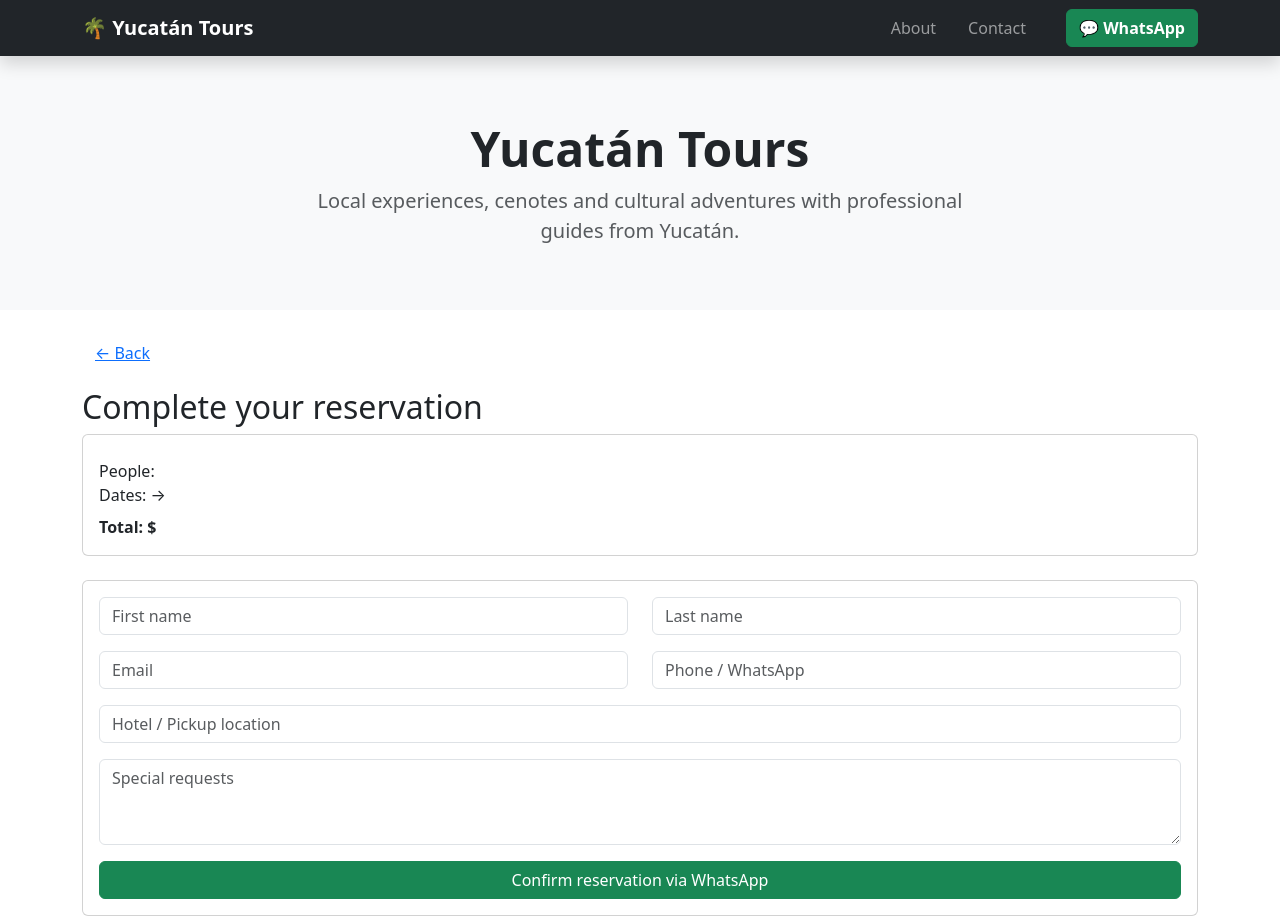
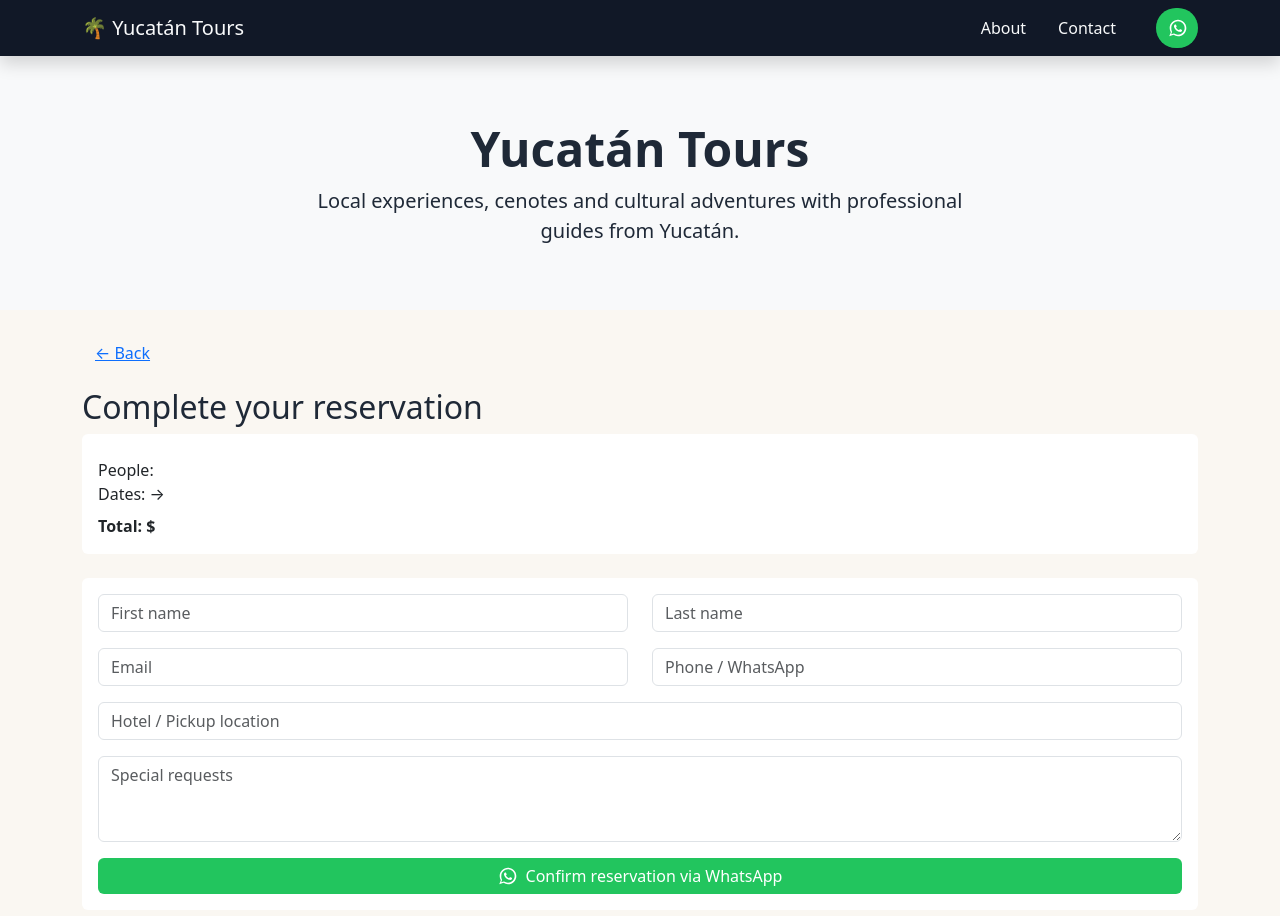
Before and after one commit to Adolfo0018/tours-landing, a React (Vite) app: page /checkout in a window 1280 px wide. Built offline with nearby package versions, Linux system fonts and the light colour scheme.

Commit message:
update header colors and whatsapp icon, also cards

```diff
--- a/src/components/AttractionCard.tsx
+++ b/src/components/AttractionCard.tsx
@@ -6,11 +6,14 @@ interface Props {
 }
 
 const AttractionCard = ({ data }: Props) => {
-
   const navigate = useNavigate();
 
   return (
-    <div className="card h-100 shadow-sm">
+    <div
+      className="card h-100 shadow-sm attraction-card"
+      onClick={() => navigate(`/tours/${data.slug}`)}
+      role="button"
+    >
       <img
         src={data.heroImage}
         className="card-img-top"
@@ -32,16 +35,8 @@ const AttractionCard = ({ data }: Props) => {
         )}
 
         <div className="mt-auto fw-semibold">
-          Normal price: ${data.price}
+          From ${data.price}
         </div>
-
-        <button
-          className="btn btn-primary btn-sm mt-2"
-          onClick={() => navigate(`/tours/${data.slug}`)}
-        >
-          View tour
-        </button>
-
       </div>
     </div>
   );
--- a/src/components/Header.tsx
+++ b/src/components/Header.tsx
@@ -4,7 +4,8 @@ const Header = () => {
   return (
     <header>
       {/* Navbar */}
-      <nav className="navbar navbar-expand-lg navbar-dark bg-dark fixed-top shadow">
+      <nav className="navbar navbar-expand-lg fixed-top shadow header-navbar">
+
         <div className="container">
           <a className="navbar-brand fw-bold">
             <Link className="nav-link" to="/">
@@ -40,9 +41,22 @@ const Header = () => {
                 <a
                   href="https://wa.me/529991140120?text=Hola%2C%20me%20gustaría%20recibir%20información%20sobre%20sus%20tours.%20Gracias."
                   target="_blank"
-                  className="btn btn-success fw-semibold ms-lg-3"
+                  className="whatsapp-btn ms-lg-3"
+                  aria-label="Contact on WhatsApp"
                 >
-                  💬 WhatsApp
+                  <span className="whatsapp-tooltip">Chat on WhatsApp</span>
+
+                  <svg
+                    className="whatsapp-icon"
+                    viewBox="0 0 32 32"
+                    width="20"
+                    height="20"
+                    fill="currentColor"
+                  >
+                    <path d="M16 2.667C8.64 2.667 2.667 8.64 2.667 16c0 2.347.64 4.64 1.867 6.667L2 29.333l6.88-2.453A13.25 13.25 0 0016 29.333C23.36 29.333 29.333 23.36 29.333 16S23.36 2.667 16 2.667zm0 24c-2.24 0-4.427-.587-6.347-1.707l-.453-.267-4.08 1.453 1.467-3.973-.293-.48A10.56 10.56 0 015.333 16C5.333 10.12 10.12 5.333 16 5.333S26.667 10.12 26.667 16 21.88 26.667 16 26.667zm5.827-7.787c-.32-.16-1.893-.933-2.187-1.04-.293-.107-.507-.16-.72.16-.213.32-.827 1.04-1.013 1.253-.187.213-.373.24-.693.08-.32-.16-1.347-.497-2.56-1.587-.947-.847-1.587-1.893-1.773-2.213-.187-.32-.02-.493.14-.653.147-.147.32-.373.48-.56.16-.187.213-.32.32-.533.107-.213.053-.4-.027-.56-.08-.16-.72-1.733-.987-2.373-.26-.627-.52-.54-.72-.55l-.613-.013c-.213 0-.56.08-.853.4-.293.32-1.12 1.093-1.12 2.667 0 1.573 1.147 3.093 1.307 3.307.16.213 2.253 3.44 5.453 4.827.76.327 1.353.52 1.813.667.76.24 1.453.207 2 .127.613-.093 1.893-.773 2.16-1.52.267-.747.267-1.387.187-1.52-.08-.133-.293-.213-.613-.373z"/>
+                  </svg>
+
+                  <span className="whatsapp-text">WhatsApp</span>
                 </a>
               </li>
             </ul>
@@ -55,7 +69,7 @@ const Header = () => {
         <div className="container text-center py-5 mt-4">
           <h1 className="display-5 fw-bold">Yucatán Tours</h1>
 
-          <p className="lead text-muted mx-auto" style={{ maxWidth: 700 }}>
+          <p className="lead mx-auto" style={{ maxWidth: 700 }}>
             Local experiences, cenotes and cultural adventures with professional
             guides from Yucatán.
           </p>
--- a/src/index.css
+++ b/src/index.css
@@ -0,0 +1,192 @@
+.custom-navbar {
+  background: #0F172A;
+}
+
+.custom-navbar .nav-link,
+.custom-navbar .navbar-brand {
+  color: #E5E7EB !important;
+}
+
+.custom-navbar .nav-link:hover {
+  color: #38BDF8 !important;
+}
+
+.attraction-card {
+  cursor: pointer;
+  transition: all 0.25s ease;
+}
+
+.attraction-card:hover {
+  transform: translateY(-6px) scale(1.02);
+  box-shadow: 0 20px 35px rgba(0,0,0,.12) !important;
+}
+
+/* ===== GLOBAL ===== */
+
+body {
+  background: #FAF7F2;
+  color: #1F2937;
+}
+
+section {
+  padding-top: 4rem;
+  padding-bottom: 4rem;
+}
+
+.card {
+  background: white;
+  border: none;
+}
+
+
+/* ===== HEADER ===== */
+
+.header-navbar {
+  background: #111827 !important;
+}
+
+.header-navbar .navbar-brand,
+.header-navbar .nav-link {
+  color: #F9FAFB !important;
+  font-weight: 500;
+}
+
+.header-navbar .nav-link:hover {
+  color: #38BDF8 !important;
+}
+
+/* WhatsApp button tweak */
+
+.header-navbar .btn-success {
+  background: #22C55E;
+  border: none;
+}
+
+.header-navbar .btn-success:hover {
+  background: #16A34A;
+}
+
+/* Hamburger */
+
+.header-navbar .navbar-toggler {
+  border-color: #38BDF8;
+}
+
+.header-navbar .navbar-toggler-icon {
+  filter: invert(1);
+}
+
+/* ===== WhatsApp Navbar Button ===== */
+
+.whatsapp-btn {
+  position: relative;
+  display: flex;
+  align-items: center;
+  gap: 8px;
+  background: #22C55E;
+  color: white;
+  padding: 8px 12px;
+  border-radius: 999px;
+  text-decoration: none;
+  overflow: hidden;
+  transition: all .25s ease;
+  max-width: 42px;
+}
+
+/* reveal text on hover */
+.whatsapp-text {
+  white-space: nowrap;
+  opacity: 0;
+  transition: opacity .2s ease;
+}
+
+.whatsapp-btn:hover {
+  max-width: 140px;
+  padding-right: 18px;
+  background: #16A34A;
+}
+
+.whatsapp-btn:hover .whatsapp-text {
+  opacity: 1;
+}
+
+.whatsapp-icon {
+  flex-shrink: 0;
+}
+
+/* Pulse */
+.whatsapp-btn::after {
+  content: "";
+  position: absolute;
+  inset: 0;
+  border-radius: 999px;
+  animation: pulse 2.5s infinite;
+  background: rgba(34,197,94,.35);
+  z-index: -1;
+}
+
+@keyframes pulse {
+  0% { transform: scale(1); opacity: .6; }
+  70% { transform: scale(1.4); opacity: 0; }
+  100% { opacity: 0; }
+}
+
+/* Tooltip */
+
+.whatsapp-tooltip {
+  position: absolute;
+  bottom: -34px;
+  left: 50%;
+  transform: translateX(-50%);
+  color: white;
+  padding: 4px 8px;
+  border-radius: 6px;
+  font-size: 12px;
+  opacity: 0;
+  pointer-events: none;
+  transition: opacity .2s ease;
+}
+
+.whatsapp-btn:hover .whatsapp-tooltip {
+  opacity: 1;
+}
+
+/* ===== Floating WhatsApp (mobile + desktop) ===== */
+
+.whatsapp-floating {
+  position: fixed;
+  right: 20px;
+  bottom: 20px;
+  z-index: 999;
+  width: 56px;
+  height: 56px;
+  border-radius: 50%;
+  background: #22C55E;
+  display: flex;
+  align-items: center;
+  justify-content: center;
+  color: white;
+  box-shadow: 0 10px 25px rgba(0,0,0,.25);
+  transition: transform .2s ease;
+}
+
+.whatsapp-floating:hover {
+  transform: scale(1.08);
+}
+
+.btn-success {
+  background: #22C55E;
+  border: none;
+}
+
+.btn-success:hover {
+  background: #16A34A;
+}
+
+.btn-success svg {
+  transition: transform .2s ease;
+}
+
+.btn-success:hover svg {
+  transform: scale(1.15);
+}
--- a/src/main.tsx
+++ b/src/main.tsx
@@ -2,12 +2,12 @@ import React from "react";
 import ReactDOM from "react-dom/client";
 import App from "./App";
 import { BrowserRouter } from "react-router-dom";
-import "./index.css";
 import "bootstrap/dist/css/bootstrap.min.css";
 import "react-date-range/dist/styles.css";
 import "react-date-range/dist/theme/default.css";
 import "bootstrap/dist/css/bootstrap.min.css";
 import "bootstrap/dist/js/bootstrap.bundle.min.js";
+import "./index.css";
 
 ReactDOM.createRoot(document.getElementById("root")!).render(
   <React.StrictMode>
--- a/src/pages/Checkout.tsx
+++ b/src/pages/Checkout.tsx
@@ -135,12 +135,20 @@ const Checkout = () => {
         </div>
 
         <button
-          className="btn btn-success w-100"
+          className="btn btn-success w-100 d-flex align-items-center justify-content-center gap-2"
           onClick={handleSubmit}
         >
+          <svg
+            viewBox="0 0 32 32"
+            width="20"
+            height="20"
+            fill="currentColor"
+          >
+            <path d="M16 2.667C8.64 2.667 2.667 8.64 2.667 16c0 2.347.64 4.64 1.867 6.667L2 29.333l6.88-2.453A13.25 13.25 0 0016 29.333C23.36 29.333 29.333 23.36 29.333 16S23.36 2.667 16 2.667zm0 24c-2.24 0-4.427-.587-6.347-1.707l-.453-.267-4.08 1.453 1.467-3.973-.293-.48A10.56 10.56 0 015.333 16C5.333 10.12 10.12 5.333 16 5.333S26.667 10.12 26.667 16 21.88 26.667 16 26.667zm5.827-7.787c-.32-.16-1.893-.933-2.187-1.04-.293-.107-.507-.16-.72.16-.213.32-.827 1.04-1.013 1.253-.187.213-.373.24-.693.08-.32-.16-1.347-.497-2.56-1.587-.947-.847-1.587-1.893-1.773-2.213-.187-.32-.02-.493.14-.653.147-.147.32-.373.48-.56.16-.187.213-.32.32-.533.107-.213.053-.4-.027-.56-.08-.16-.72-1.733-.987-2.373-.26-.627-.52-.54-.72-.55l-.613-.013c-.213 0-.56.08-.853.4-.293.32-1.12 1.093-1.12 2.667 0 1.573 1.147 3.093 1.307 3.307.16.213 2.253 3.44 5.453 4.827.76.327 1.353.52 1.813.667.76.24 1.453.207 2 .127.613-.093 1.893-.773 2.16-1.52.267-.747.267-1.387.187-1.52-.08-.133-.293-.213-.613-.373z"/>
+          </svg>
+
           Confirm reservation via WhatsApp
         </button>
-
 
       </div>
     </div>
--- a/src/pages/Contact.tsx
+++ b/src/pages/Contact.tsx
@@ -18,9 +18,18 @@ const Contact = () => {
         <a
           href={`https://wa.me/${phone}?text=${encodeURIComponent(message)}`}
           target="_blank"
-          className="btn btn-success btn-lg"
+          className="btn btn-success btn-lg d-inline-flex align-items-center gap-2"
         >
-          💬 Chat on WhatsApp
+          <svg
+            viewBox="0 0 32 32"
+            width="22"
+            height="22"
+            fill="currentColor"
+          >
+            <path d="M16 2.667C8.64 2.667 2.667 8.64 2.667 16c0 2.347.64 4.64 1.867 6.667L2 29.333l6.88-2.453A13.25 13.25 0 0016 29.333C23.36 29.333 29.333 23.36 29.333 16S23.36 2.667 16 2.667zm0 24c-2.24 0-4.427-.587-6.347-1.707l-.453-.267-4.08 1.453 1.467-3.973-.293-.48A10.56 10.56 0 015.333 16C5.333 10.12 10.12 5.333 16 5.333S26.667 10.12 26.667 16 21.88 26.667 16 26.667zm5.827-7.787c-.32-.16-1.893-.933-2.187-1.04-.293-.107-.507-.16-.72.16-.213.32-.827 1.04-1.013 1.253-.187.213-.373.24-.693.08-.32-.16-1.347-.497-2.56-1.587-.947-.847-1.587-1.893-1.773-2.213-.187-.32-.02-.493.14-.653.147-.147.32-.373.48-.56.16-.187.213-.32.32-.533.107-.213.053-.4-.027-.56-.08-.16-.72-1.733-.987-2.373-.26-.627-.52-.54-.72-.55l-.613-.013c-.213 0-.56.08-.853.4-.293.32-1.12 1.093-1.12 2.667 0 1.573 1.147 3.093 1.307 3.307.16.213 2.253 3.44 5.453 4.827.76.327 1.353.52 1.813.667.76.24 1.453.207 2 .127.613-.093 1.893-.773 2.16-1.52.267-.747.267-1.387.187-1.52-.08-.133-.293-.213-.613-.373z"/>
+          </svg>
+
+          Chat on WhatsApp
         </a>
 
         <div className="mt-3 text-muted small">
```
